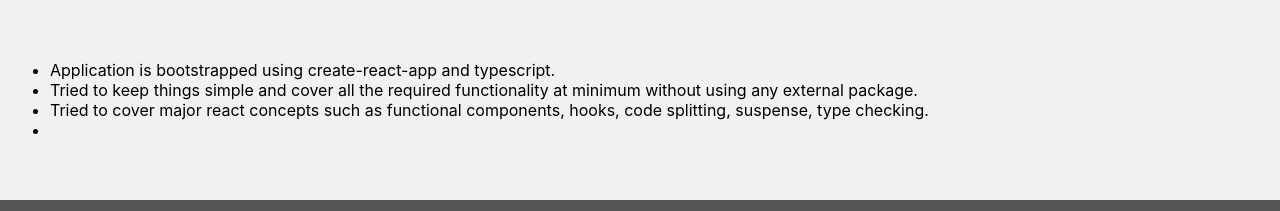
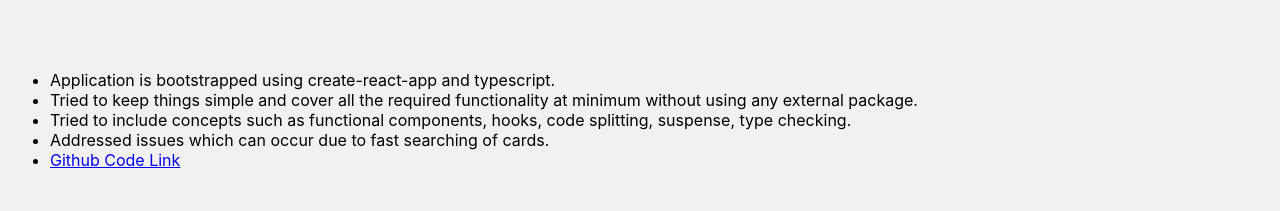
Before and after one commit to iakashsrivastava/cards, a React (Create React App) app: page / in a window 1280 px wide. Shown: the top 211 px of the page. Built offline with nearby package versions, Linux system fonts and the light colour scheme; no server answers.

Commit message:
Cleared typos

```diff
--- a/src/containers/Cards.container.react.tsx
+++ b/src/containers/Cards.container.react.tsx
@@ -1,12 +1,11 @@
 import React, {useEffect, useRef, useState} from 'react';
 
+import Card from './../components/Card.component.react';
 import {CardType} from "../utilities/cards.type";
 import { MAX_RESULT_LIMIT } from "../utilities/cards.constant";
 import Spinner from "./../components/Spinner.component.react";
 import { get } from "../utilities/api.helper";
 import styles from './../styles/Cards.module.css';
-
-const Card = React.lazy(() => import('./../components/Card.component.react'));
 
 interface Props {
     searchString: string,
@@ -38,6 +37,7 @@ const Cards: React.FC<Props> = ({searchString}) => {
     }, [triggerCardApi]);
 
     useEffect(() => {
+        // To avoid merge issues incase of fast typing in search box
         if(prevSearchString !== searchString){
             setCardsData([]);
             setTriggerCardApi(existingState => !existingState);
@@ -53,11 +53,11 @@ const Cards: React.FC<Props> = ({searchString}) => {
         setIsLoading(true);
         const queryParameters = {
             name: searchString,
-            page: Math.floor(cardsData.length/20)+1,
+            page: Math.floor(cardsData.length/MAX_RESULT_LIMIT)+1,
             pageSize: MAX_RESULT_LIMIT,
         }
         const {page, data} = await get(queryParameters);
-
+        // Do not update stale results
         if(prevSearchString === searchString){
             setCardsData(existingState => page === 1 ? data: [...existingState, ...data]);
         }
--- a/src/containers/Header.container.react.tsx
+++ b/src/containers/Header.container.react.tsx
@@ -1,4 +1,4 @@
-import React, {useEffect, useState} from 'react';
+import React, {useEffect, useRef, useState} from 'react';
 
 import styles from './../styles/Header.module.css';
 
@@ -14,8 +14,11 @@ const Header: React.FC<Props> = ({searchString, setSearchString}) => {
         window.addEventListener('scroll', handleScroll);
         return () => window.removeEventListener('scroll', handleScroll);
     }, []);
+
     const handleScroll = () => {
-        setStickyHeader(document.documentElement.scrollTop > 200);
+        // Have hardcoded the top instructions area to 240px for the purpose of this assignment.
+        setStickyHeader(document.documentElement.scrollTop > 240);
+
     }
     const getHeaderClass = (): string => {
         const output = [styles.headerContainer];
@@ -27,6 +30,7 @@ const Header: React.FC<Props> = ({searchString, setSearchString}) => {
 
     return (
         <>
+
             <div className={styles.topContainer}>
                 <ul>
                     <li>
@@ -36,13 +40,15 @@ const Header: React.FC<Props> = ({searchString, setSearchString}) => {
                         Tried to keep things simple and cover all the required functionality at minimum without using any external package.
                     </li>
                     <li>
-                       Tried to cover major react concepts such as functional components, hooks, code splitting, suspense, type checking.
+                        Tried to include concepts such as functional components, hooks, code splitting, suspense, type checking.
                     </li>
                     <li>
-
+                        Addressed issues which can occur due to fast searching of cards.
+                    </li>
+                    <li>
+                        <a href="https://github.com/iakashsrivastava/cards" target="_blank">Github Code Link</a>
                     </li>
                 </ul>
-
             </div>
             <div className={getHeaderClass()}>
                 <input
--- a/src/styles/Header.module.css
+++ b/src/styles/Header.module.css
@@ -22,7 +22,7 @@
 
 .topContainer {
   background-color: #f1f1f1;
-  height: 180px;
+  height: 220px;
   padding: 10px;
   display: flex;
   align-items: center;
```
Also changed, not shown: package.json (+11 -11 lines), 2 other files (tests, documents, lock files or other folders). Lines whose indentation alone changed are shown as unchanged.
